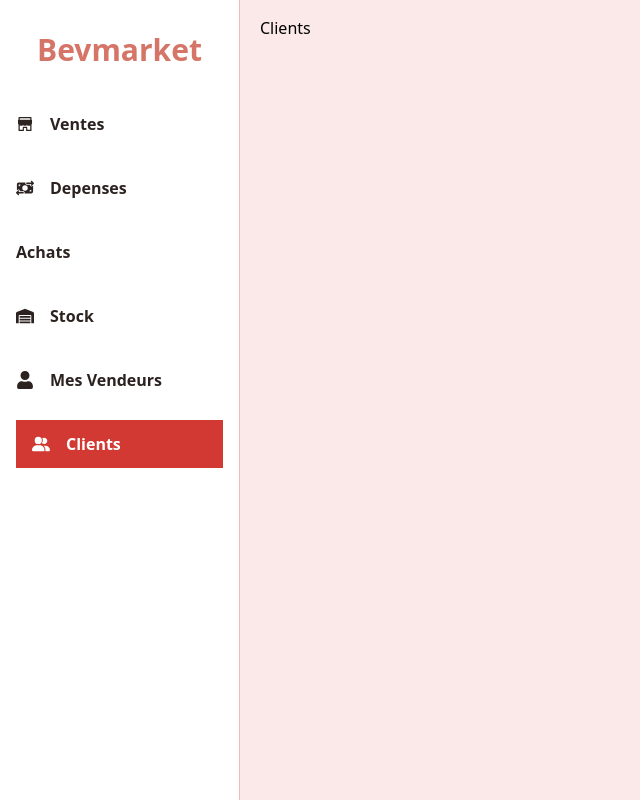
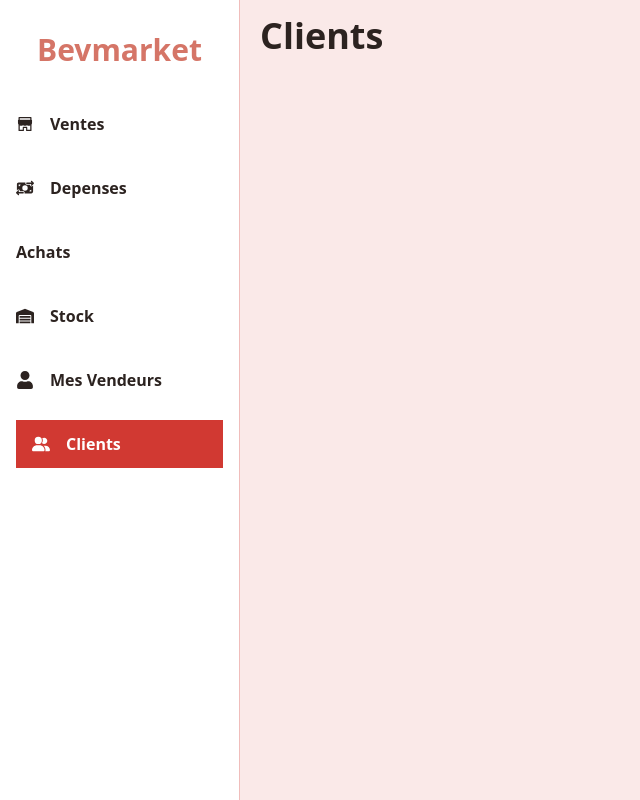
Before and after one commit to Tshobohwa/bevmarket-frontend, a React (Vite) app: page /clients in a window 1280 px wide. Shown: the whole page, without its empty margins (0-640 px from the left). Built offline with nearby package versions, Linux system fonts and the light colour scheme.

Commit message:
Style header

```diff
--- a/src/pages/Clients.jsx
+++ b/src/pages/Clients.jsx
@@ -2,7 +2,13 @@ import React from "react";
 import Sidebar from "../components/navigation/Sidebar";
 
 const Clients = () => {
-  return <Sidebar>Clients</Sidebar>;
+  return (
+    <Sidebar>
+      <header className="w-full">
+        <h1 className="text-4xl font-semibold text-black-900">Clients</h1>
+      </header>
+    </Sidebar>
+  );
 };
 
 export default Clients;
```
